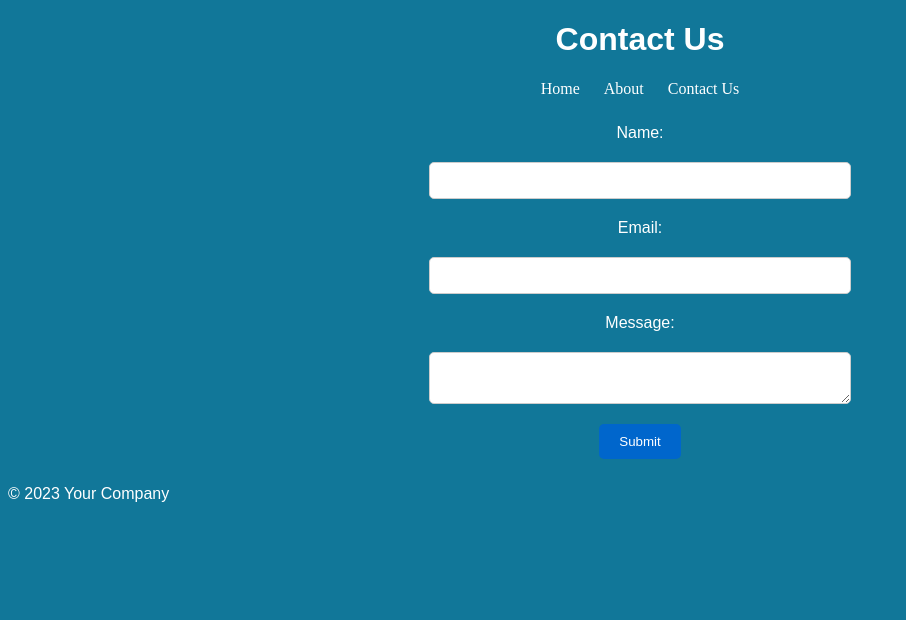
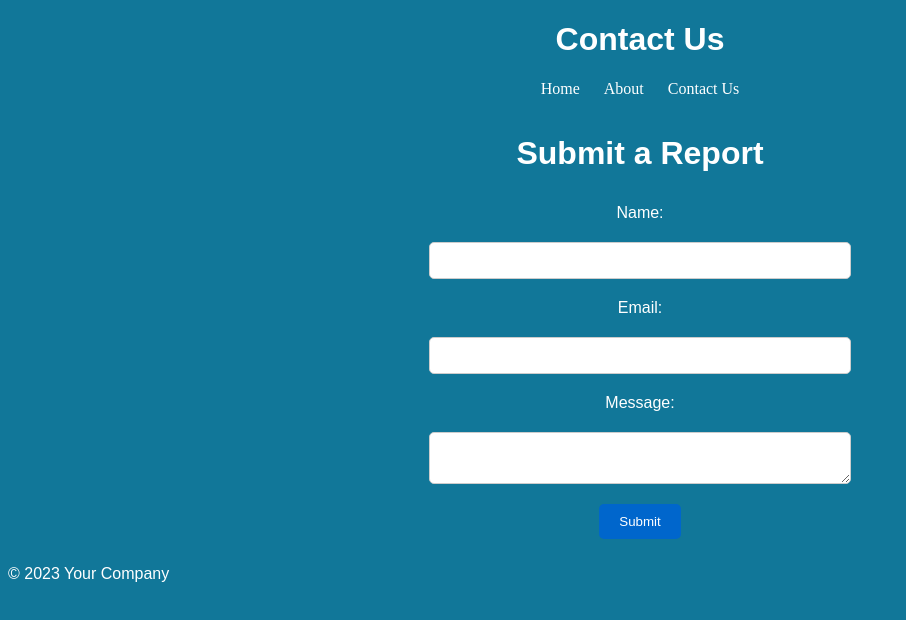
Before and after one commit to danielmontes23/web-dev-starter, a plain HTML site: page contact.html in a window 1280 px wide. Shown: the whole page, without its empty margins (0-906 px from the left). Drawn offline with Linux system fonts and the light colour scheme.

Commit message:
Minimal changes

```diff
--- a/contact.html
+++ b/contact.html
@@ -19,6 +19,7 @@
     </header>
     <main>
         <form action="/submit" method="post">
+            <h1>Submit a Report</h1>
             <label for="name">Name:</label>
             <input type="text" id="name" name="name" required>
 
```
